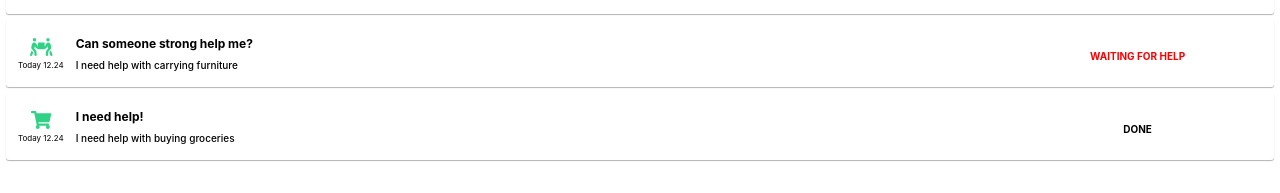
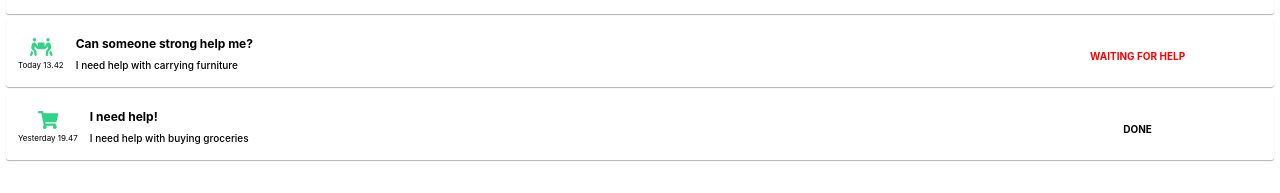
Before and after one commit to Vlad-Ber/Local_Heroes, a React (Create React App) app: page / in a window 1280 px wide. Shown: the part 429-622 px from the top of the page. Built offline with nearby package versions, Linux system fonts and the light colour scheme.

Commit message:
date displayed dynamically

```diff
--- a/src/components/EventItem.js
+++ b/src/components/EventItem.js
@@ -71,7 +71,7 @@ class EventItem extends Component {
 
                         <EventMetaData>
                             {typeIcon}
-                            <TimeStamp>Today 12.24</TimeStamp>
+                            <TimeStamp>{this.state.errand.createdAt}</TimeStamp>
                         </EventMetaData>
 
                         <TextWrapper>
@@ -124,7 +124,7 @@ class EventItem extends Component {
 
                 <EventMetaData>
                     {typeIcon}
-                    <TimeStamp>Today 12.24</TimeStamp>
+                    <TimeStamp>{this.state.errand.createdAt}</TimeStamp>
                 </EventMetaData>
 
                 <TextWrapper>
--- a/src/data/data.json
+++ b/src/data/data.json
@@ -3,7 +3,7 @@
         {
             "_id": "5e8d9b19bf2ed5257ff40428",
             "errandId": "5e8d9b19bf2ed5257ff40428",
-            "createdAt": "Wed Apr 08 2020 11:36:53 GMT+0200 (CEST)",
+            "createdAt": "Today 12.24",
             "closedAt": "",
             "status": "inProgress",
             "title": "I need help!",
@@ -18,7 +18,7 @@
         {
             "_id": "5e8d9b19bf2ed5257ff40428",
             "errandId": "5e8d9b19bf2ed5257ff40428",
-            "createdAt": "Wed Apr 08 2020 11:36:53 GMT+0200 (CEST)",
+            "createdAt": "Today 13.42",
             "closedAt": "",
             "status": "waiting",
             "title": "Can someone strong help me?",
@@ -33,7 +33,7 @@
         {
             "_id": "5e8d9b19bf2ed5257ff40428",
             "errandId": "5e8d9b19bf2ed5257ff40428",
-            "createdAt": "Wed Apr 08 2020 11:36:53 GMT+0200 (CEST)",
+            "createdAt": "Yesterday 19.47",
             "closedAt": "",
             "status": "done",
             "title": "I need help!",
```
